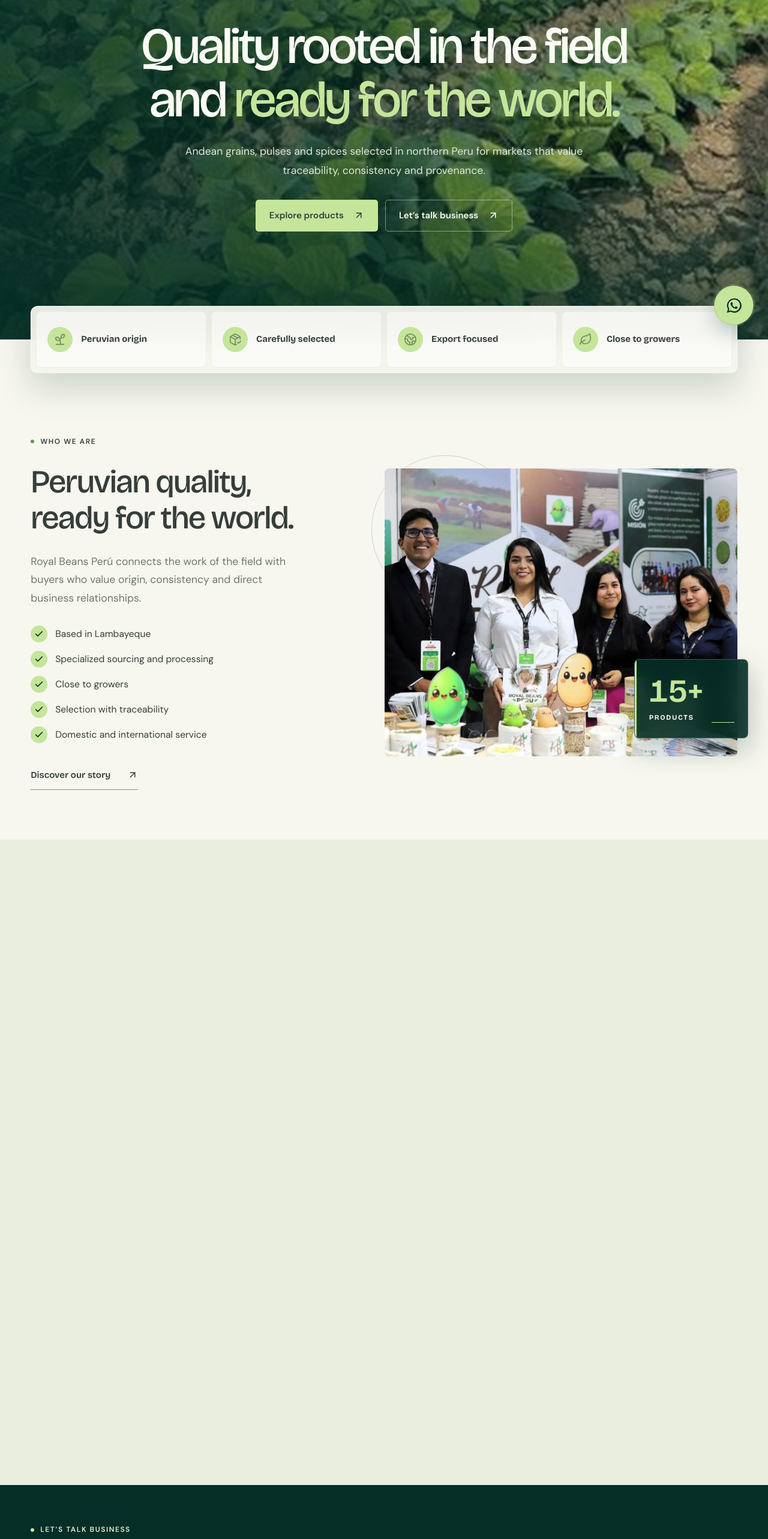
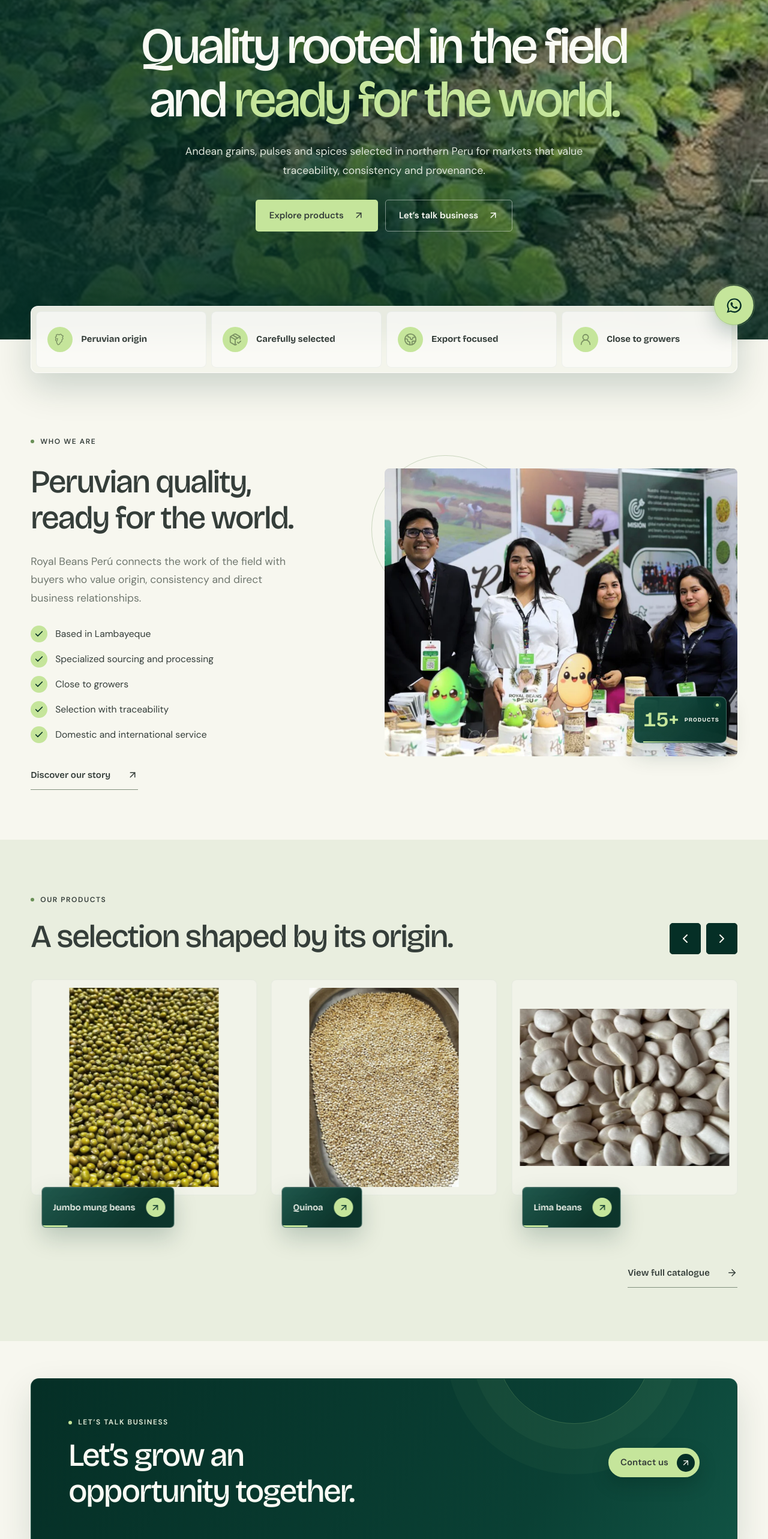
Before and after one commit to CYBERGCODE-DEV/web_royal_beans_peru, a Next.js app: page /en in a window 1280 px wide. Shown: the part 234-2800 px from the top of the page at 60% size. Built offline with nearby package versions, Linux system fonts and the light colour scheme.

Commit message:
refactor: compact home highlights and callout

```diff
--- a/app/responsive.css
+++ b/app/responsive.css
@@ -261,11 +261,11 @@ p { text-wrap: pretty; }
 .home-about-media { position: relative; isolation: isolate; }
 .home-about-media:before { content: ""; position: absolute; z-index: -1; width: 42%; aspect-ratio: 1; left: -22px; top: -22px; border: 1px solid #6a905750; border-radius: 50%; }
 .home-about-media img { width: 100%; min-height: 480px; max-height: 620px; object-fit: cover; object-position: center; border-radius: 8px; filter: saturate(.9); }
-.product-stat { position: absolute; right: -18px; bottom: 30px; width: 190px; min-height: 132px; padding: 22px 24px; display: flex; flex-direction: column; align-items: flex-start; justify-content: center; background: #052f26e3; color: var(--white); border: 1px solid #ffffff38; border-radius: 8px; box-shadow: 0 18px 46px #052f2648; backdrop-filter: blur(16px); overflow: hidden; }
-.product-stat:before { content: ""; position: absolute; inset: 0 auto 0 0; width: 3px; background: var(--lime); }
-.product-stat strong { width: 100%; display: block; font-family: var(--font-display), sans-serif; font-size: clamp(3rem, 4.2vw, 4.4rem); font-variant-numeric: tabular-nums; line-height: .88; font-weight: 550; color: var(--lime); white-space: nowrap; }
-.product-stat > span { margin-top: 15px; font-family: var(--font-display), sans-serif; font-size: .72rem; font-weight: 650; line-height: 1; letter-spacing: .14em; text-transform: uppercase; }
-.product-stat i { position: absolute; right: 22px; bottom: 25px; width: 38px; height: 1px; background: var(--lime); }
+.product-stat { position: absolute; right: 18px; bottom: 22px; width: 154px; height: 78px; padding: 13px 15px; display: grid; grid-template-columns: auto 1fr; gap: 10px; align-items: center; background: linear-gradient(135deg, #0b493de9, #052f26f7); color: var(--white); border: 1px solid #ffffff3a; border-radius: 10px; box-shadow: 0 16px 38px #052f263d, inset 0 1px #ffffff1b; backdrop-filter: blur(18px) saturate(1.1); overflow: hidden; }
+.product-stat:before { content: ""; position: absolute; inset: auto 14px 0 14px; height: 2px; background: linear-gradient(90deg, var(--lime), transparent); }
+.product-stat strong { width: 58px; display: block; font-family: var(--font-display), sans-serif; font-size: 2.15rem; font-variant-numeric: tabular-nums; line-height: 1; font-weight: 600; color: var(--lime); white-space: nowrap; }
+.product-stat > span { max-width: 56px; margin: 0; font-family: var(--font-display), sans-serif; font-size: .58rem; font-weight: 650; line-height: 1.15; letter-spacing: .11em; text-transform: uppercase; }
+.product-stat i { position: absolute; right: 12px; top: 11px; width: 5px; height: 5px; background: var(--lime); border-radius: 50%; box-shadow: 0 0 0 4px #bfe99018; }
 
 .home-products { padding-block: clamp(66px, 7vw, 96px); background: #e9eedf; overflow: hidden; content-visibility: auto; contain-intrinsic-size: 850px; }
 .home-products-heading { display: flex; justify-content: space-between; align-items: flex-end; gap: 40px; margin-bottom: 42px; }
@@ -302,11 +302,15 @@ p { text-wrap: pretty; }
 .home-products-footer { display: flex; align-items: center; justify-content: flex-end; margin-top: 16px; }
 .home-products-footer .text-link { color: var(--ink); font-family: var(--font-display), sans-serif; }
 
-.home-cta { padding-block: clamp(42px, 5vw, 66px); background: var(--forest); color: var(--white); }
-.home-cta .container { display: flex; align-items: center; justify-content: space-between; gap: 48px; }
+.home-cta { padding-block: clamp(34px, 5vw, 62px); background: var(--paper); color: var(--white); }
+.home-cta .container { position: relative; isolation: isolate; display: flex; align-items: center; justify-content: space-between; gap: 48px; padding: clamp(32px, 5vw, 62px); overflow: hidden; border: 1px solid #ffffff14; border-radius: 14px; background: linear-gradient(118deg, #052f26 0%, #0a4034 72%, #115344 100%); box-shadow: 0 24px 60px #052f2623; }
+.home-cta .container:before { content: ""; position: absolute; z-index: -1; width: 260px; aspect-ratio: 1; right: 12%; top: -185px; border: 1px solid #bfe9903b; border-radius: 50%; box-shadow: 0 0 0 42px #bfe9900a, 0 0 0 84px #bfe99008; }
+.home-cta .container:after { content: ""; position: absolute; z-index: -1; left: 0; bottom: 0; width: 86px; height: 3px; background: var(--lime); }
 .home-cta .eyebrow { margin-bottom: 14px; }
 .home-cta h2 { max-width: 700px; color: var(--white); }
-.home-cta .button { min-width: 190px; flex-shrink: 0; }
+.home-cta .button { min-width: 0; flex-shrink: 0; padding: 13px 16px 13px 19px; gap: 14px; border-radius: 999px; box-shadow: 0 12px 28px #031d1842; }
+.home-cta .button svg { width: 30px; height: 30px; margin: -7px -9px -7px 0; padding: 7px; color: var(--paper); background: var(--forest); border-radius: 50%; transition: transform .3s ease; }
+.home-cta .button:hover svg { transform: translate(2px, -2px); }
 
 .site-footer { padding-top: 0; background: #f0f2e8; }
 .footer-grid { display: grid; grid-template-columns: 1.2fr .75fr 1.35fr .7fr; gap: clamp(32px, 5vw, 72px); padding-block: clamp(52px, 7vw, 84px); }
@@ -375,11 +379,13 @@ p { text-wrap: pretty; }
   .home-about-copy li > span svg { width: 14px; height: 14px; }
   .home-about-media img { height: 410px; object-position: 51% center; }
   .home-about-media:before { display: none; }
-  .product-stat { right: 12px; bottom: 16px; width: 162px; min-height: 112px; padding: 18px 20px; }
-  .product-stat strong { font-size: 3rem; }
-  .product-stat > span { margin-top: 12px; font-size: .64rem; }
-  .product-stat i { right: 18px; bottom: 21px; width: 28px; }
-  .home-cta .button { width: 100%; justify-content: space-between; }
+  .product-stat { right: 12px; bottom: 14px; width: 140px; height: 70px; padding: 11px 13px; gap: 8px; }
+  .product-stat strong { width: 53px; font-size: 1.95rem; }
+  .product-stat > span { max-width: 50px; font-size: .54rem; }
+  .product-stat i { right: 10px; top: 9px; }
+  .home-cta .container { width: calc(100% - 32px); padding: 34px 24px 36px; gap: 24px; }
+  .home-cta .container:before { width: 190px; right: -70px; top: -120px; }
+  .home-cta .button { width: auto; justify-content: center; }
   .home-products-heading { align-items: flex-start; flex-direction: column; gap: 22px; margin-bottom: 30px; }
   .carousel-controls { margin-top: 3px; }
   .carousel-controls button { width: 46px; height: 46px; }
--- a/components/HomePage.tsx
+++ b/components/HomePage.tsx
@@ -1,8 +1,12 @@
-import { Check, Globe2, Leaf, MapPin, Sprout, ArrowUpRight, PackageCheck, Mail, Phone } from "lucide-react";
+import { Check, Globe2, Leaf, MapPin, Sprout, ArrowUpRight, PackageCheck, Mail, Phone, UserRound } from "lucide-react";
 import { AnimatedCounter, Brand, ContactForm, ConversionTracker, FacebookIcon, Header, HomeProductCarousel, InstagramIcon, ProductCatalog, WhatsappIcon } from "./InteractiveShell";
 import products from "./products.json";
 
 import { pages, pagePath, type Lang, type PageKey } from "./routes";
+
+function PeruMapIcon({ size = 22 }: { size?: number }) {
+  return <svg width={size} height={size} viewBox="0 0 24 24" fill="none" aria-hidden="true"><path d="M13.2 2.3 9.9 3.5 7.7 2.6 5.2 3.6l.4 2.3-2 2 1 2.5-.8 2.7 1.9 1.8.5 3.5 2.2 3.2 2.8-1.1 1.4-2.8 2.5-1.9.4-3.2 2-2-1-2.5 1.3-2.4-2.2-1.2-2.3-2.2Z" stroke="currentColor" strokeWidth="1.55" strokeLinecap="round" strokeLinejoin="round"/><circle cx="7.2" cy="10.8" r="1.25" fill="currentColor"/><path d="m7.2 12.1.1 2.4" stroke="currentColor" strokeWidth="1.25" strokeLinecap="round"/></svg>;
+}
 
 const content = {
   es: {
@@ -165,10 +169,10 @@ export default function HomePage({ lang, page = "inicio" }: { lang: Lang; page?:
             <div className="hero-buttons"><a className="button button-lime" href={pagePath("productos", lang)}>{t.heroCta}<ArrowUpRight size={18} /></a><a className="button button-outline" href={pagePath("contacto", lang)}>{lang === "es" ? "Hablemos de negocios" : "Let’s talk business"}<ArrowUpRight size={18} /></a></div>
           </div>
           <div className="origin-strip"><div className="container">
-            <article><span className="feature-icon"><Sprout size={22} /></span><strong>{lang === "es" ? "Origen peruano" : "Peruvian origin"}</strong></article>
+            <article><span className="feature-icon"><PeruMapIcon size={22} /></span><strong>{lang === "es" ? "Origen peruano" : "Peruvian origin"}</strong></article>
             <article><span className="feature-icon"><PackageCheck size={22} /></span><strong>{lang === "es" ? "Selección cuidadosa" : "Carefully selected"}</strong></article>
             <article><span className="feature-icon"><Globe2 size={22} /></span><strong>{lang === "es" ? "Vocación exportadora" : "Export focused"}</strong></article>
-            <article><span className="feature-icon"><Leaf size={22} /></span><strong>{lang === "es" ? "Cerca del agricultor" : "Close to growers"}</strong></article>
+            <article><span className="feature-icon"><UserRound size={22} /></span><strong>{lang === "es" ? "Cerca del agricultor" : "Close to growers"}</strong></article>
           </div></div>
         </section>)}
 
```
